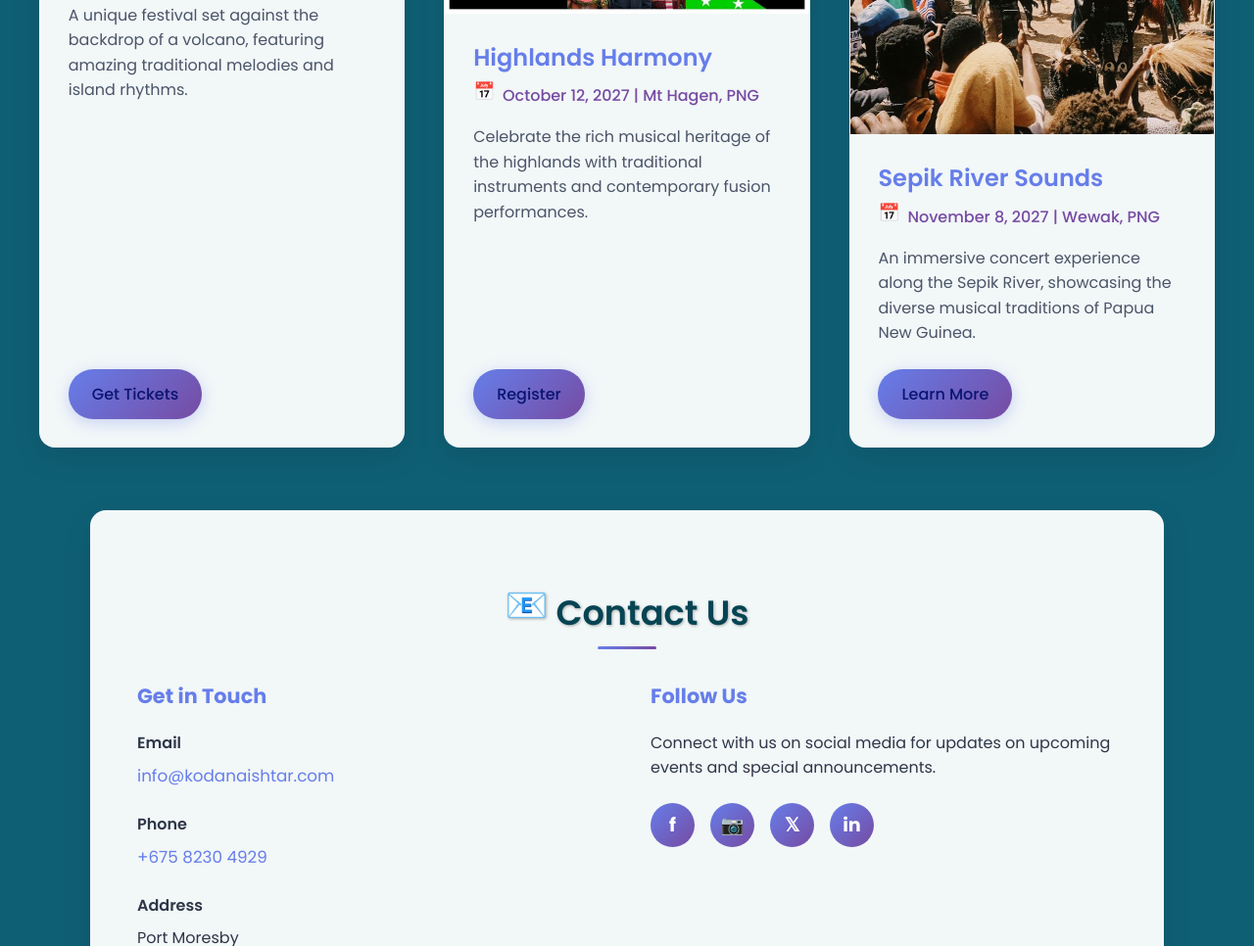
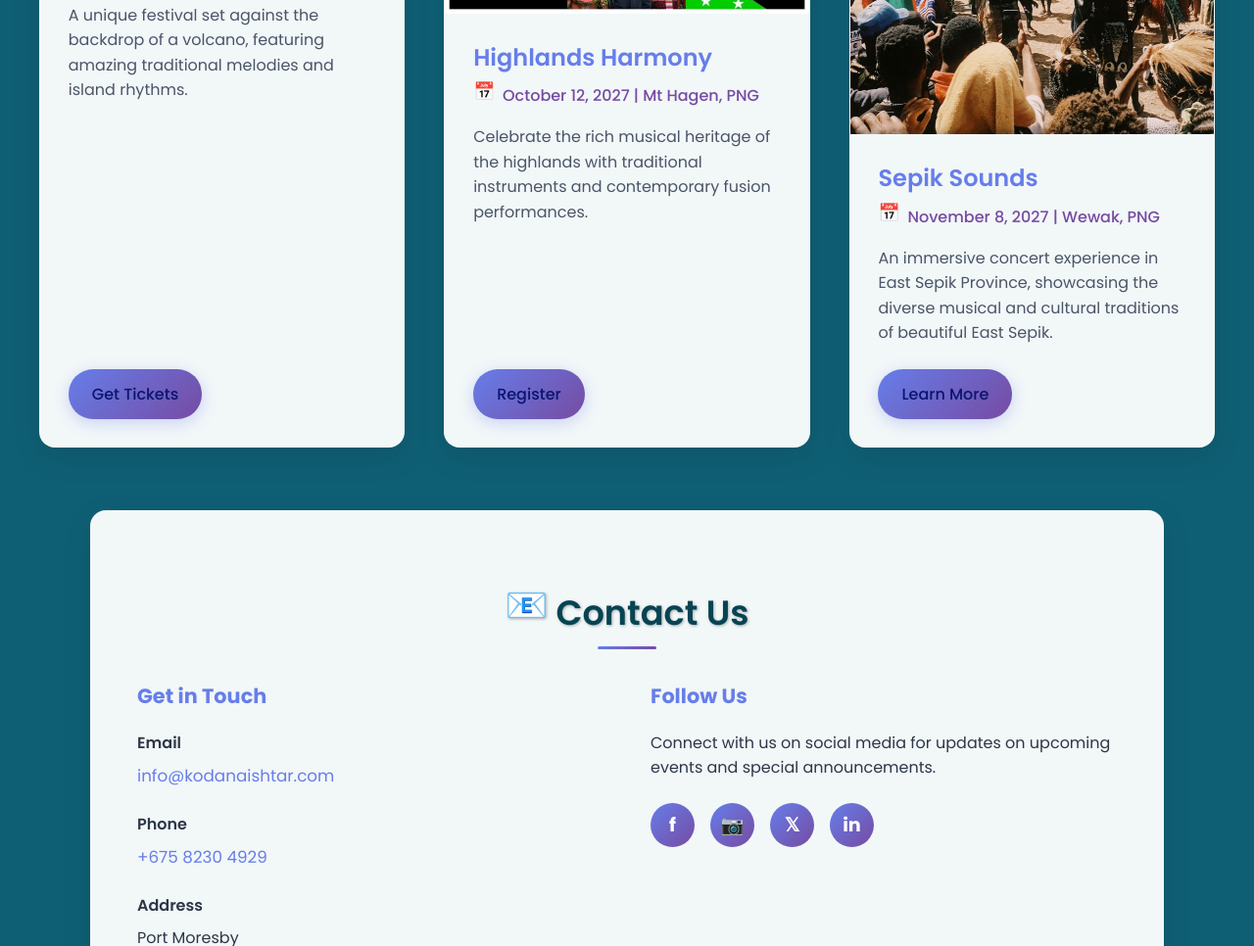
Before and after one commit to kodanaishtar-glitch/Events, a plain HTML site: page index.html in a window 1280 px wide. Shown: the part 1490-2456 px from the top of the page at 98% size. Drawn offline with Linux system fonts and the light colour scheme.

Commit message:
Update index.html

```diff
--- a/index.html
+++ b/index.html
@@ -448,10 +448,10 @@
                     <div class="event-card">
                         <img class="sepik.jpg" src="./sepik.jpg" alt="Wewak Concert">
                         <div class="event-content">
-                            <div class="event-title">Sepik River Sounds</div>
+                            <div class="event-title">Sepik Sounds</div>
                             <div class="event-date">November 8, 2027 | Wewak, PNG</div>
                             <div class="event-desc">
-                                An immersive concert experience along the Sepik River, showcasing the diverse musical traditions of Papua New Guinea.
+                                An immersive concert experience in East Sepik Province, showcasing the diverse musical and cultural traditions of beautiful East Sepik.
                             </div>
                             <a href="file:///C:/Users/Administrator/Documents/Ishtar/Web/Index.html#" class="event-action">Learn More</a>
                         </div>
```
